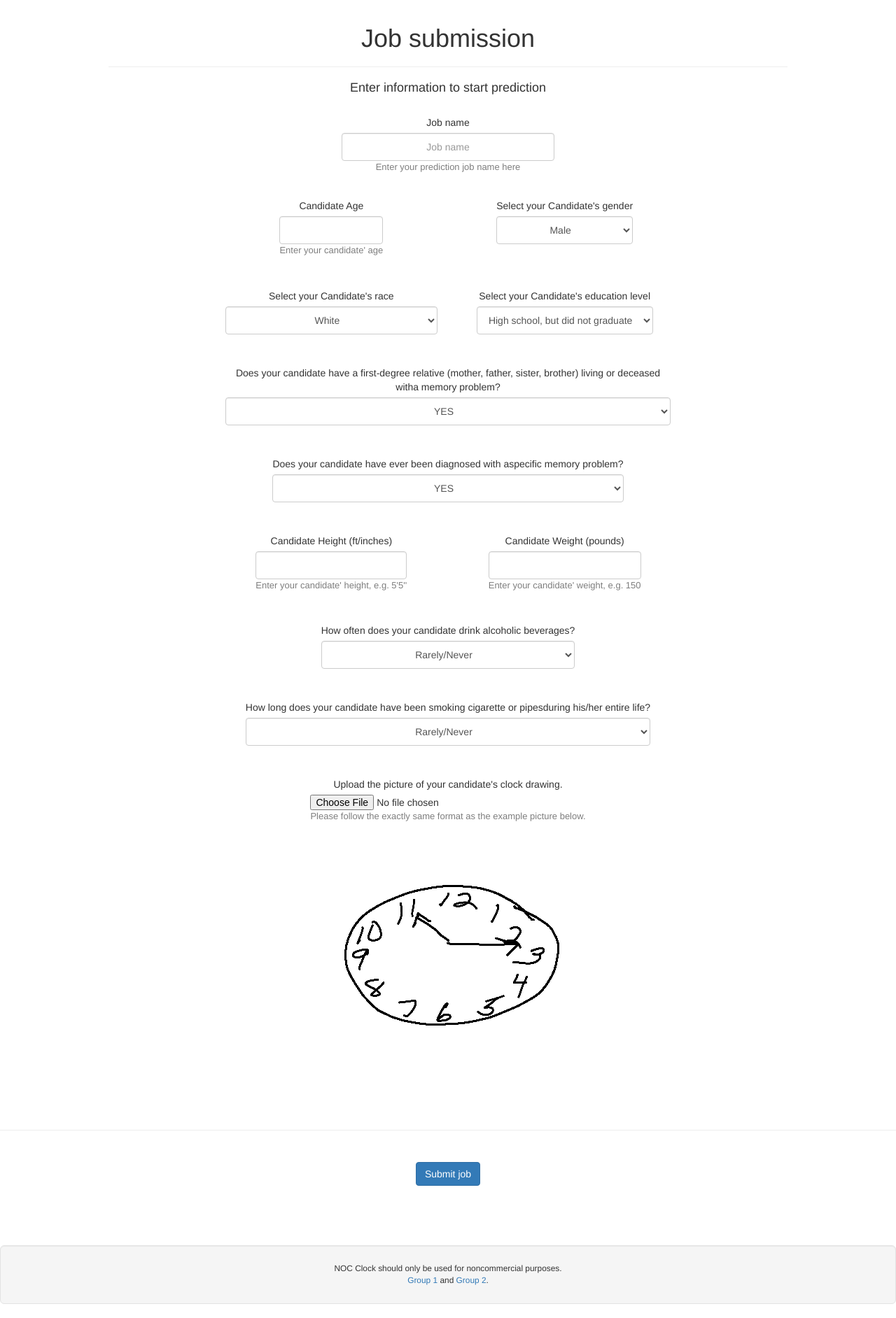
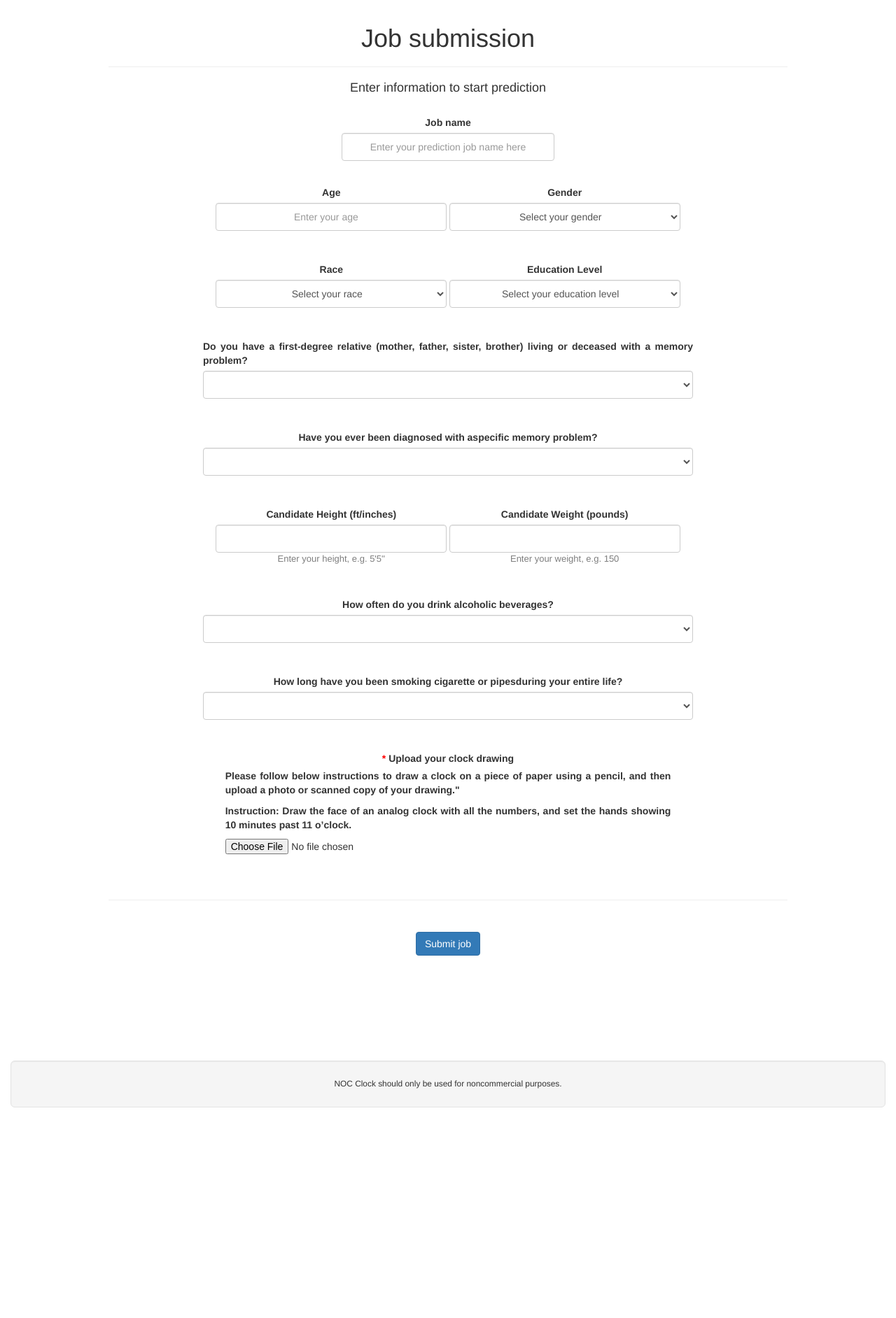
Before and after one commit to NoSpringNoRain/NOC-Clock-Website, a Django app: page / in a window 1280 px wide. Shown: the part 72-1956 px from the top of the page at 70% size. After the commit the page ends 1655 px from the top, so only its background shows below. Run offline with Django 3.2, Linux system fonts and the light colour scheme; the visitor is signed in with stand-in values (Sample User, id 1); parts of the project's set-up code (start-up, migrations or seed data) failed here and were passed over; some libraries are stand-ins or nearby versions.

Commit message:
frontend modification

```diff
--- a/server/core/forms.py
+++ b/server/core/forms.py
@@ -14,24 +14,24 @@ def validate(input):
 
 class JobSubmitForm(forms.Form):
     job_name = forms.CharField(label='Job name',
-                               help_text='Enter your prediction job name here',
                                max_length=100,
                                required=False)
 
-    age = forms.IntegerField(label='Candidate Age',
-                             help_text='Enter your candidate\' age',
+    age = forms.IntegerField(label='Age',
                              required=False,
                              validators=[validate])
 
     SEX_CHOICES = (
+        ('0', 'N/A'),
         ('1', 'Male'),
         ('2', 'Female'),
         ('3', 'Other')
     )
     sex = forms.ChoiceField(widget=forms.Select, choices=SEX_CHOICES,
-                            label='Select your Candidate\'s gender', required=False)
+                            label='Gender', required=False)
 
     RACE_CHOICES = (
+        ('0', 'N/A'),
         ('1', 'White'),
         ('2', 'Black/African American American Indian/Alaska'),
         ('3', 'Native'),
@@ -41,63 +41,69 @@ class JobSubmitForm(forms.Form):
         ('7', 'Other')
     )
     race = forms.ChoiceField(widget=forms.Select, choices=RACE_CHOICES,
-                             label='Select your Candidate\'s race', required=False)
+                             label='Race', required=False)
 
     EDU_CHOICES = (
+        ('0', 'N/A'),
         ('1', 'High school, but did not graduate'),
         ('2', 'High school graduate'),
         ('3', 'Attended some college'),
         ('4', 'College graduate or higher'),
     )
     education_level = forms.ChoiceField(widget=forms.Select, choices=EDU_CHOICES,
-                                        label='Select your Candidate\'s education level',
+                                        label='Education Level',
                                         required=False)
 
     FAM_CHOICES = (
+        ('0', 'N/A'),
         ('1', 'YES'),
         ('2', 'NO'),
         ('3', 'Not Sure')
     )
     family_history = forms.ChoiceField(widget=forms.Select, choices=FAM_CHOICES,
-                                       label='Does your candidate have a first-degree relative '
-                                             '(mother, father, sister, brother) living or deceased with'
+                                       label='Do you have a first-degree relative '
+                                             '(mother, father, sister, brother) living or deceased with '
                                              'a memory problem?', required=False)
 
     DIAG_CHOICES = (
+        ('0', 'N/A'),
         ('1', 'YES'),
         ('2', 'NO'),
         ('3', 'Not Sure')
     )
     diagnosis_history = forms.ChoiceField(widget=forms.Select, choices=DIAG_CHOICES,
-                                          label='Does your candidate have ever been diagnosed with a'
-                                                'specific memory problem?',required=False)
+                                          label='Have you ever been diagnosed with a'
+                                                'specific memory problem?', required=False)
 
     height = forms.CharField(label='Candidate Height (ft/inches)',
-                             help_text='Enter your candidate\' height, e.g. 5\'5\'\'',required=False)
+                             help_text='Enter your height, e.g. 5\'5\'\'', required=False)
 
     weight = forms.FloatField(label='Candidate Weight (pounds)',
-                              help_text='Enter your candidate\' weight, e.g. 150',
-                              validators=[validate],required=False)
+                              help_text='Enter your weight, e.g. 150',
+                              validators=[validate], required=False)
 
     EXE_CHOICES = (
+        ('0', 'N/A'),
         ('1', 'Rarely/Never'),
         ('2', '1 time each week'),
         ('3', '2-3 times each week'),
         ('4', '4 or more times each week')
     )
     exercise_frequency = forms.ChoiceField(widget=forms.Select, choices=EXE_CHOICES,
-                                           label='How often does your candidate exercise or walk'
+                                           label='How often do you exercise or walk'
                                                  'for more than 10 minutes (without stopping)?',required=False)
     ALC_CHOICES = (
+        ('0', 'N/A'),
         ('1', 'Rarely/Never'),
         ('2', 'Occasionally'),
         ('3', 'Weekly'),
         ('4', 'Daily')
     )
     alcohol_frequency = forms.ChoiceField(widget=forms.Select, choices=ALC_CHOICES,
-                                          label='How often does your candidate drink alcoholic beverages?',required=False)
+                                          label='How often do you drink alcoholic beverages?',required=False)
 
     CIG_CHOICES = (
+        ('0', 'N/A'),
         ('1', 'Rarely/Never'),
         ('2', 'Less than 5 years'),
         ('3', '5-9 years'),
@@ -105,14 +111,13 @@ class JobSubmitForm(forms.Form):
         ('5', 'More than 20 years')
     )
     smoking_year = forms.ChoiceField(widget=forms.Select, choices=CIG_CHOICES,
-                                     label='How long does your candidate have been smoking cigarette or pipes'
-                                           'during his/her entire life?',required=False)
+                                     label='How long have you been smoking cigarette or pipes'
+                                           'during your entire life?', required=False)
 
-    img = forms.ImageField(label="Upload the picture of your candidate\'s clock drawing.",
-                           help_text="Please follow the exactly same format as the example picture below.",
-                           required=False)
+    img = forms.ImageField(label="Upload your clock drawing", required=False)
 
-    # TODO: add clean methods?
+
+
     def clean(self):
         cleaned_data = super().clean()
         # s1, s2 = cleaned_data.get('term1'), cleaned_data.get('term2')
--- a/server/core/templates/core/base.html
+++ b/server/core/templates/core/base.html
@@ -141,7 +141,6 @@
         <div class="well well-lg text-center small">
             {{ SERVER_NAME }} should only be used for noncommercial purposes.
             <br>
-            <a href="#">Group 1</a> and <a href="#">Group 2</a>.
         </div>
     </div>
 </body>
--- a/server/core/templates/core/home.html
+++ b/server/core/templates/core/home.html
@@ -20,10 +20,10 @@
             <div class="col-sm-4 col-sm-offset-4">
                 <div class="form-group {% if form.job_name.errors %}has-error has-feedback{% endif %}"
                      style="text-align: center;">
-                    <label for="id_job_name" style="font-weight: normal;">{{ form.job_name.label }}</label>
+                    <label for="id_job_name" style="font-weight: bold;">{{ form.job_name.label }}</label>
                     <input class="form-control center-text"
                            style="height: 40px; margin:auto;"
-                           type="text" name="job_name" id="id_job_name" placeholder="Job name" maxlength="100"/>
+                           type="text" name="job_name" id="id_job_name" placeholder="Enter your prediction job name here" maxlength="100"/>
                     {% if form.job_name.errors %}
                         <span class="glyphicon glyphicon-remove form-control-feedback"></span>
                     {% endif %}
@@ -41,10 +41,10 @@
                 <div style="display: flex; justify-content: center; align-items: center">
                     <div class="form-group {% if form.age.errors %}has-error has-feedback{% endif %}"
                          style="text-align: center;">
-                            <label for="id_age" style="font-weight: normal;">{{ form.age.label }}</label>
+                            <label for="id_age" style="font-weight: bold;">{{ form.age.label }}</label>
                             <input type="number"
                                    class="form-control center-text"
-                                   style="margin:auto; height:40px;"
+                                   style="margin:auto; height:40px; width:330px" placeholder="Enter your age"
                                    name="age" id="id_age" maxlength="100" min="0" max="160" required>
                             {% if form.age.errors %}
                                 <span class="glyphicon glyphicon-remove form-control-feedback"></span>
@@ -58,10 +58,11 @@
                 <div style="display: flex; justify-content: center; align-items: center">
                     <div class="form-group {% if form.sex.errors %}has-error has-feedback{% endif %}"
                          style="text-align: center;">
-                            <label for="id_sex" style="font-weight: normal;">{{ form.sex.label }}</label>
+                            <label for="id_sex" style="font-weight: bold;">{{ form.sex.label }}</label>
                             <select class="form-control center-text"
-                                   style="margin:auto; height:40px;"
+                                   style="margin:auto; height:40px; width:330px"
                                    name="sex" id="id_sex">
+                                <option value="0">Select your gender</option>
                                 <option value="1">Male</option>
                                 <option value="2">Female</option>
                                 <option value="3">Other</option>
@@ -83,10 +84,11 @@
                 <div style="display: flex; justify-content: center; align-items: center">
                     <div class="form-group {% if form.race.errors %}has-error has-feedback{% endif %}"
                          style="text-align: center;">
-                            <label for="id_race" style="font-weight: normal;">{{ form.race.label }}</label>
+                            <label for="id_race" style="font-weight: bold;">{{ form.race.label }}</label>
                             <select class="form-control center-text"
-                                   style="margin:auto; height:40px;"
+                                   style="margin:auto; height:40px; width:330px"
                                    name="race" id="id_race">
+                                <option value="0">Select your race</option>
                                 <option value="1">White</option>
                                 <option value="2">Black/African American American Indian/Alaska</option>
                                 <option value="3">Native</option>
@@ -107,10 +109,11 @@
                 <div style="display: flex; justify-content: center; align-items: center">
                     <div class="form-group {% if form.education_level.errors %}has-error has-feedback{% endif %}"
                          style="text-align: center;">
-                            <label for="id_education" style="font-weight: normal;">{{ form.education_level.label }}</label>
+                            <label for="id_education" style="font-weight: bold;">{{ form.education_level.label }}</label>
                             <select class="form-control center-text"
-                                   style="margin:auto; height:40px;"
+                                   style="margin:auto; height:40px; width:330px"
                                    name="education_level" id="id_education" required>
+                                <option value="0">Select your education level</option>
                                 <option value="1">High school, but did not graduate</option>
                                 <option value="2">High school graduate</option>
                                 <option value="3">Attended some college</option>
@@ -133,11 +136,12 @@
                 <div style="display: flex; justify-content: center; align-items: center">
                     <div class="form-group {% if form.family_history.errors %}has-error has-feedback{% endif %}"
                          style="text-align: center;">
-                            <label for="id_family" style="font-weight: normal;">{{ form.family_history.label }}</label>
+                            <label for="id_family" style="font-weight: bold; text-align: justify">{{ form.family_history.label }}</label>
                             <br>
                             <select class="form-control center-text"
-                                   style="margin:auto; height:40px;"
+                                   style="margin:auto; height:40px; width:700px"
                                    name="family_history" id="id_family">
+                                <option value="0"></option>
                                 <option value="1">YES</option>
                                 <option value="2">NO</option>
                                 <option value="3">Not Sure</option>
@@ -159,10 +163,11 @@
                 <div style="display: flex; justify-content: center; align-items: center">
                     <div class="form-group {% if form.diagnosis_history.errors %}has-error has-feedback{% endif %}"
                          style="text-align: center;">
-                            <label for="id_diagnosis" style="font-weight: normal;">{{ form.diagnosis_history.label }}</label>
+                            <label for="id_diagnosis" style="font-weight: bold; text-align: justify">{{ form.diagnosis_history.label }}</label>
                             <select class="form-control center-text"
-                                   style="margin:auto; height:40px;"
+                                   style="margin:auto; height:40px; width: 700px;"
                                    name="diagnosis_history" id="id_diagnosis">
+                                <option value="0"></option>
                                 <option value="1">YES</option>
                                 <option value="2">NO</option>
                                 <option value="3">Not Sure</option>
@@ -184,10 +189,10 @@
                 <div style="display: flex; justify-content: center; align-items: center">
                     <div class="form-group {% if form.height.errors %}has-error has-feedback{% endif %}"
                          style="text-align: center;">
-                            <label for="id_height" style="font-weight: normal;">{{ form.height.label }}</label>
+                            <label for="id_height" style="font-weight: bold;">{{ form.height.label }}</label>
                             <input type="text"
                                    class="form-control center-text"
-                                   style="margin:auto; height:40px;"
+                                   style="margin:auto; height:40px; width: 330px"
                                    name="height" id="id_height" maxlength="8">
                             {% if form.height.errors %}
                                 <span class="glyphicon glyphicon-remove form-control-feedback"></span>
@@ -201,10 +206,10 @@
                 <div style="display: flex; justify-content: center; align-items: center">
                     <div class="form-group {% if form.weight.errors %}has-error has-feedback{% endif %}"
                          style="text-align: center;">
-                            <label for="id_weight" style="font-weight: normal;">{{ form.weight.label }}</label>
+                            <label for="id_weight" style="font-weight: bold;">{{ form.weight.label }}</label>
                             <input type="number"
                                    class="form-control center-text"
-                                   style="margin:auto; height:40px;"
+                                   style="margin:auto; height:40px; width: 330px"
                                    name="weight" id="id_weight" min="0" max="400">
                             {% if form.weight.errors %}
                                 <span class="glyphicon glyphicon-remove form-control-feedback"></span>
@@ -223,10 +228,11 @@
                 <div style="display: flex; justify-content: center; align-items: center">
                     <div class="form-group {% if form.alcohol_frequency.errors %}has-error has-feedback{% endif %}"
                          style="text-align: center;">
-                            <label for="id_alcohol" style="font-weight: normal;">{{ form.alcohol_frequency.label }}</label>
+                            <label for="id_alcohol" style="font-weight: bold; text-align: justify">{{ form.alcohol_frequency.label }}</label>
                             <select class="form-control center-text"
-                                   style="margin:auto; height:40px;"
+                                   style="margin:auto; height:40px; width: 700px;"
                                    name="alcohol_frequency" id="id_alcohol">
+                                <option value="0"></option>
                                 <option value="1">Rarely/Never</option>
                                 <option value="2">Occasionally</option>
                                 <option value="3">Weekly</option>
@@ -249,10 +255,11 @@
                 <div style="display: flex; justify-content: center; align-items: center">
                     <div class="form-group {% if form.smoking_year.errors %}has-error has-feedback{% endif %}"
                          style="text-align: center;">
-                            <label for="id_smoking" style="font-weight: normal;">{{ form.smoking_year.label }}</label>
+                            <label for="id_smoking" style="font-weight: bold; text-align: justify">{{ form.smoking_year.label }}</label>
                             <select class="form-control center-text"
-                                   style="margin:auto; height:40px;"
+                                   style="margin:auto; height:40px; width: 700px;"
                                    name="smoking_year" id="id_smoking">
+                                <option value="0"></option>
                                 <option value="1">Rarely/Never</option>
                                 <option value="2">Less than 5 years</option>
                                 <option value="3">5-9 years</option>
@@ -276,24 +283,17 @@
                 <div style="display: flex; justify-content: center; align-items: center">
                     <div class="form-group {% if form.img.errors %}has-error has-feedback{% endif %}"
                          style="text-align: center;">
-                            <label for="id_img" style="font-weight: normal;">{{ form.img.label }}</label>
-                            <input type="file" id="id_img" name="img" required>
+                        <span style="color: red; font-weight: bolder">*</span>
+                            <label for="id_img" style="font-weight: bold; text-align: justify">{{ form.img.label }}</label>
+                        <p style="font-weight: bold; text-align: justify">Please follow below instructions to draw a clock on a piece of paper using a pencil,
+                            and then upload a photo or scanned copy of your drawing."</p>
+                        <p style="font-weight: bold; text-align: justify">Instruction: Draw the face of an analog clock with all the numbers,
+                            and set the hands showing 10 minutes past 11 o’clock.</p>
+                        <input type="file" id="id_img" name="img" required>
                             {% if form.img.errors %}
                                 <span class="glyphicon glyphicon-remove form-control-feedback"></span>
                             {% endif %}
                         <p class="_help-text" align="center">{{ form.img.help_text }}</p>
-                    </div>
-                </div>
-            </div>
-        </div>
-
-        <br>
-
-        <div class="row">
-            {# image example #}
-            <div class="col-sm-8 col-sm-offset-2">
-                <div style="display: flex; justify-content: center; align-items: center">
-                    <img src="../../static/example.png" alt="example image">
                     </div>
                 </div>
             </div>
--- a/server/core/templates/core/login.html
+++ b/server/core/templates/core/login.html
@@ -2,9 +2,9 @@
 
 {% block content %}
 
-<div class="jumbotron">
+<div class="jumbotron text-center">
 	<h1>Welcome to {{ SERVER_NAME }}</h1>
-	<p>Sumbit Clock drawing image to screen for dementia.</p>
+	<p>Sumbit clock drawing image to screen for dementia.</p>
     <a class="btn btn-md btn-default" href="{% url 'login' %}?anonym=true" style="max-width: 100%">
         Use the server without the benefits of your own account &raquo;
     </a>
```
Also changed, not shown: server/core/static/core/css/apple-checkbox.css (line endings or trailing spaces), 2 other files.
